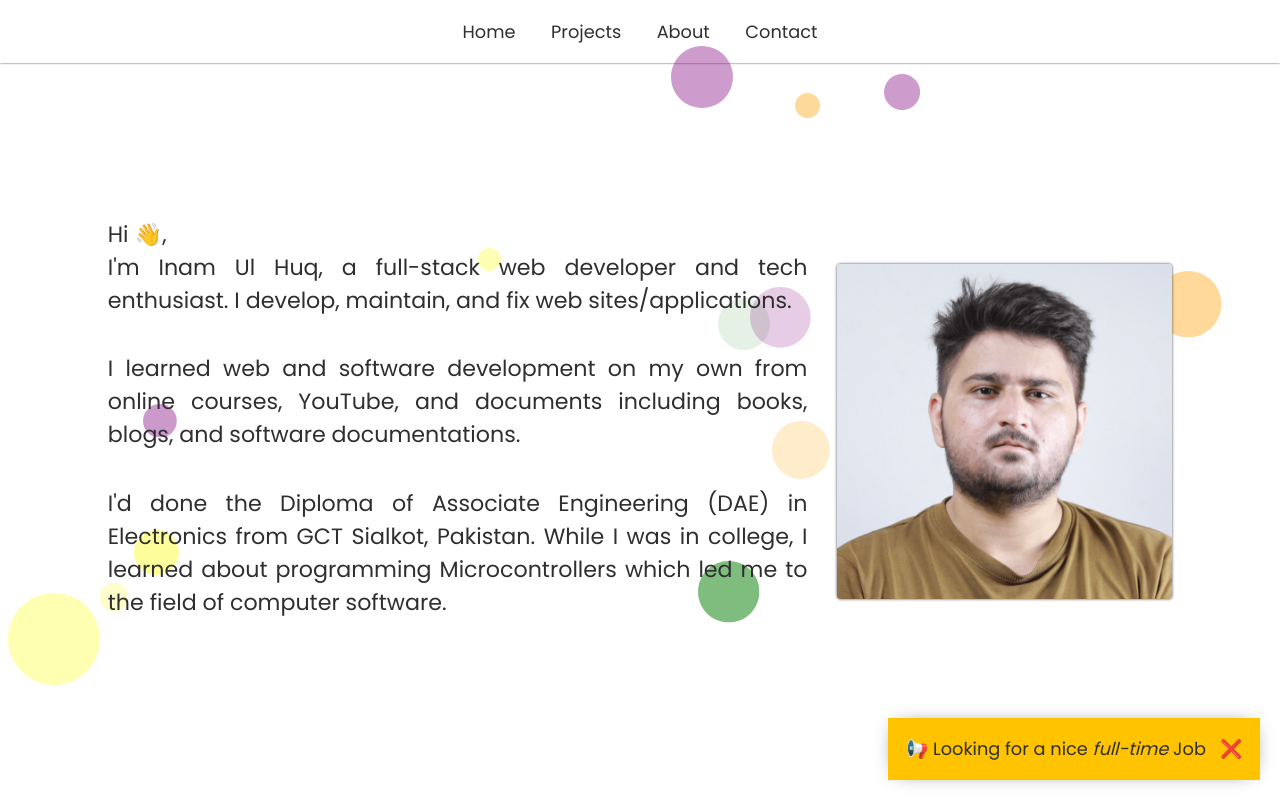
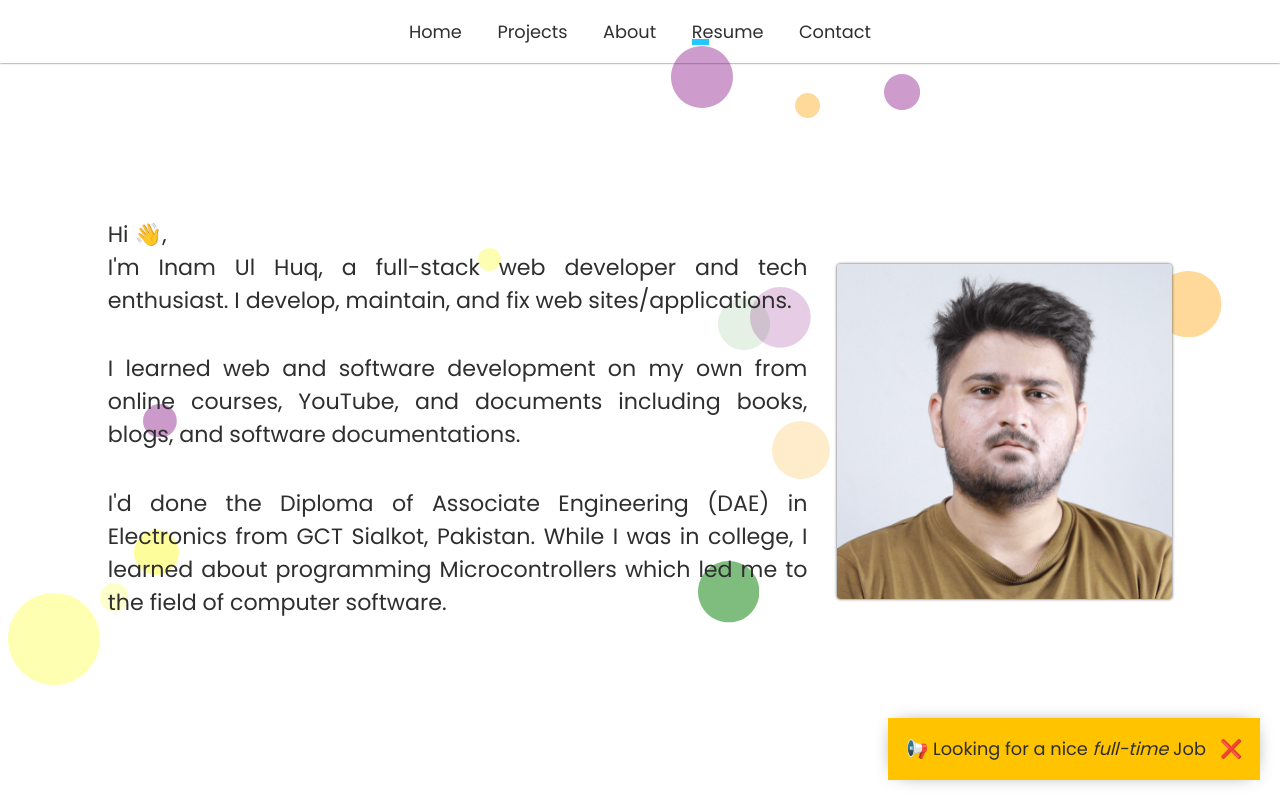
Before and after one commit to Inambe/inambe-webpage, a React (Create React App) app: page /about in a window 1280 px wide. Shown: the top 800 px of the page. Built offline with nearby package versions, Linux system fonts and the light colour scheme.

Commit message:
add Resume

```diff
--- a/src/components/a.js
+++ b/src/components/a.js
@@ -2,9 +2,9 @@ import React from "react";
 import { Link } from "react-router-dom";
 import "./a.css";
 
-function A({ newTab, children, rrLink, ...props }) {
+function A({ newTab, children, rrLink, noStyle, ...props }) {
 	let customProps = {};
-	customProps.className = "a";
+	customProps.className = noStyle ? null : "a";
 	customProps.target = newTab ? "_blank" : undefined;
 	return rrLink ? (
 		<Link {...customProps} {...props}>
--- a/src/components/header.css
+++ b/src/components/header.css
@@ -17,6 +17,16 @@
 	text-decoration: none;
 	margin-right: var(--space-m);
 	transition: color 0.1s ease-out;
+	position: relative;
+}
+.header-nav > a.fancy::after {
+	content: "";
+	position: absolute;
+	width: 1rem;
+	height: 0.3rem;
+	bottom: 0;
+	left: 0;
+	background: var(--clr-lightblue);
 }
 
 .header-nav > a:last-child {
--- a/src/components/header.js
+++ b/src/components/header.js
@@ -3,6 +3,8 @@ import { Link } from "react-router-dom";
 import "./header.css";
 
 import Container from "./container";
+import A from "./a";
+import Resume from "./../static/Inam-Ul-Huq-Resume.pdf";
 
 function Header() {
 	return (
@@ -12,6 +14,9 @@ function Header() {
 					<Link to="/">Home</Link>
 					<Link to="/projects">Projects</Link>
 					<Link to="/about">About</Link>
+					<A href={Resume} newTab noStyle className="fancy">
+						Resume
+					</A>
 					<Link to="/contact">Contact</Link>
 				</nav>
 			</Container>
--- a/src/index.css
+++ b/src/index.css
@@ -3,6 +3,7 @@
 	/* colors */
 	--clr-primary: #ffc300;
 	--clr-primary-1: #ffce2c;
+	--clr-lightblue: rgb(34, 200, 255);
 	--clr-grad-1: rgb(2, 80, 197);
 	--clr-grad-2: rgb(212, 63, 141);
 	--clr-black: #2f2f2f;
```
Also changed, not shown: 1 other file (tests, documents, lock files or other folders).
